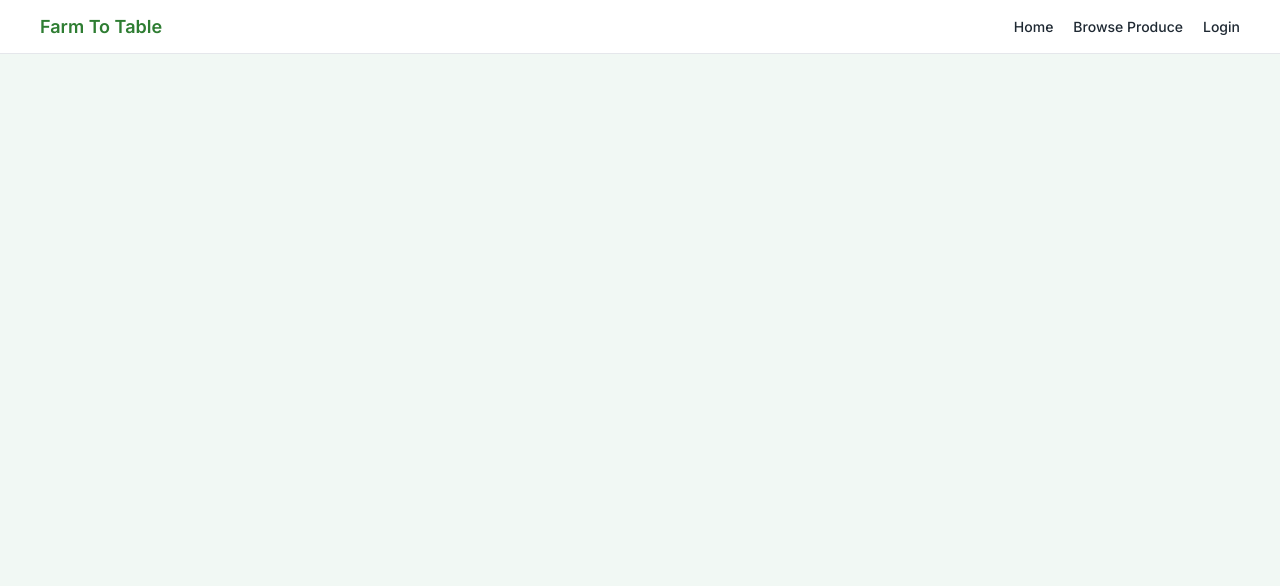
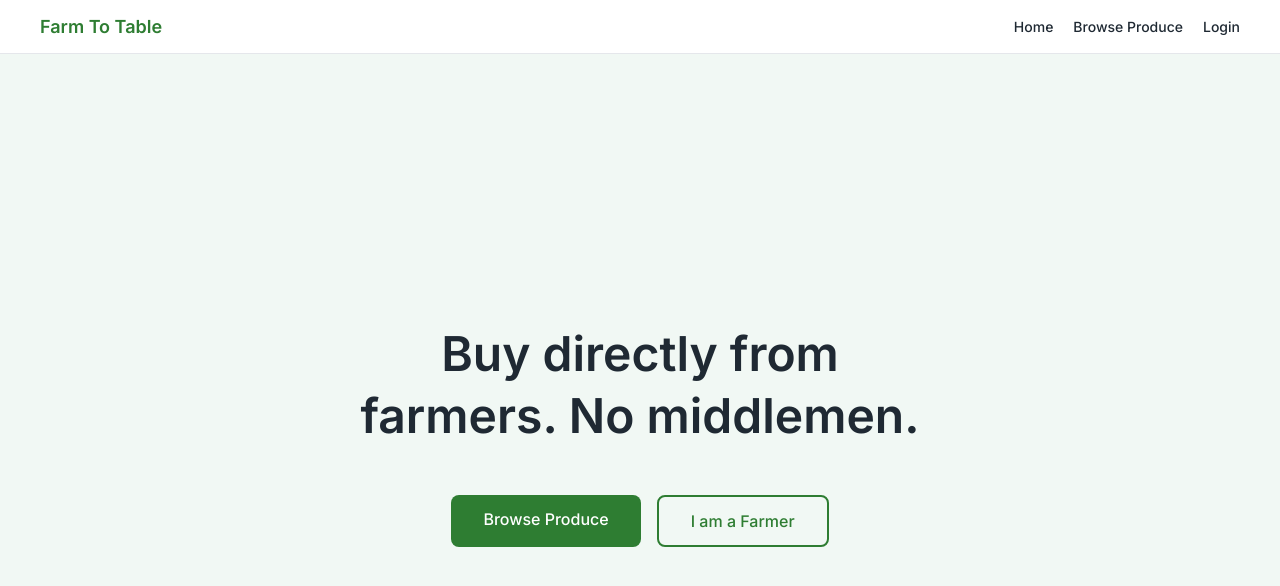
Before and after one commit to sanjanb/k-tech-nain, a Next.js app: page / in a window 1280 px wide. Shown: the top 586 px of the page. Built offline with nearby package versions, Linux system fonts and the light colour scheme; no server answers.

Commit message:
feat: implement HomePage component with navigation links for browsing and farmer authentication

```diff
--- a/app/page.jsx
+++ b/app/page.jsx
@@ -1,4 +1,63 @@
-export default function Page() {
-  // Placeholder – implement Home in later phases.
-  return null;
+import Link from 'next/link';
+
+export default function HomePage() {
+  return (
+    <div style={{
+      minHeight: 'calc(100vh - 70px)',
+      display: 'flex',
+      flexDirection: 'column',
+      alignItems: 'center',
+      justifyContent: 'center',
+      padding: '40px 20px',
+      textAlign: 'center',
+    }}>
+      <h1 style={{
+        fontSize: 'clamp(28px, 5vw, 48px)',
+        fontWeight: 600,
+        color: 'var(--color-text-primary)',
+        marginBottom: 48,
+        maxWidth: 600,
+        lineHeight: 1.3,
+      }}>
+        Buy directly from farmers. No middlemen.
+      </h1>
+
+      <div style={{
+        display: 'flex',
+        gap: 16,
+        flexWrap: 'wrap',
+        justifyContent: 'center',
+      }}>
+        <Link href="/browse" style={buttonStyle}>
+          Browse Produce
+        </Link>
+        <Link href="/auth" style={secondaryButtonStyle}>
+          I am a Farmer
+        </Link>
+      </div>
+    </div>
+  );
 }
+
+const buttonStyle = {
+  display: 'inline-block',
+  padding: '14px 32px',
+  background: 'var(--color-primary)',
+  color: 'var(--color-white)',
+  textDecoration: 'none',
+  borderRadius: 8,
+  fontSize: 16,
+  fontWeight: 500,
+};
+
+const secondaryButtonStyle = {
+  display: 'inline-block',
+  padding: '14px 32px',
+  background: 'transparent',
+  color: 'var(--color-primary)',
+  textDecoration: 'none',
+  border: '2px solid var(--color-primary)',
+  borderRadius: 8,
+  fontSize: 16,
+  fontWeight: 500,
+};
```
